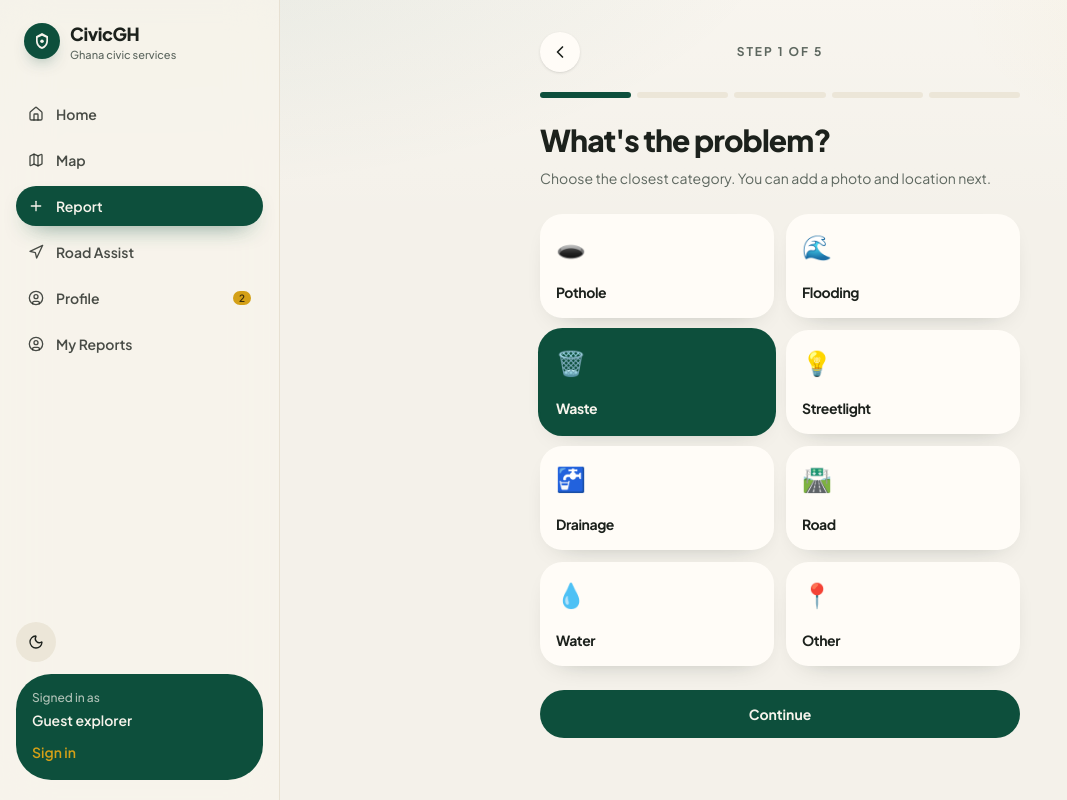
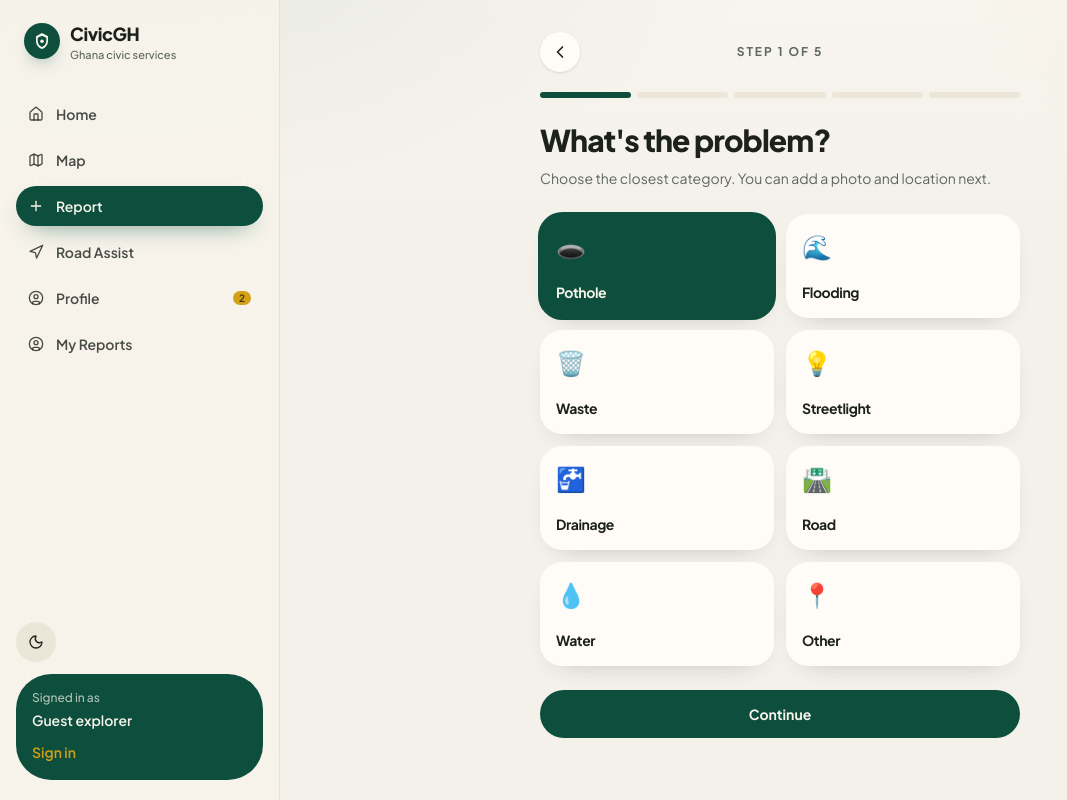
Before and after one commit to parrycollins/civic-assist, a Next.js app: page /report in a window 1280 px wide. Shown: the whole page, without its empty margins (0-1067 px from the left). Built offline with nearby package versions, Linux system fonts and the light colour scheme.

Commit message:
Fix report category selection sticking on Waste
Co-authored-by: parrycollins7 <parrycollins7@gmail.com>

```diff
--- a/src/components/report/ReportForm.tsx
+++ b/src/components/report/ReportForm.tsx
@@ -1,6 +1,6 @@
 "use client";
 
-import { useEffect, useMemo, useState } from "react";
+import { useMemo, useState } from "react";
 import { useRouter } from "next/navigation";
 import { Camera, Check, ChevronLeft, MapPin } from "lucide-react";
 import { toast } from "sonner";
@@ -40,9 +40,15 @@ export function ReportForm({
   const user = useCivicStore((s) => s.user);
   const addIssue = useCivicStore((s) => s.addIssue);
   const [step, setStep] = useState(0);
-  const [choiceId, setChoiceId] = useState(
-    CHOICES.find((c) => c.hazard === preset?.roadHazard || c.category === preset?.category)?.id ?? "pothole",
-  );
+  const [choiceId, setChoiceId] = useState(() => {
+    if (preset?.roadHazard) {
+      return CHOICES.find((c) => c.hazard === preset.roadHazard)?.id ?? "pothole";
+    }
+    if (preset?.category) {
+      return CHOICES.find((c) => c.category === preset.category)?.id ?? "pothole";
+    }
+    return "pothole";
+  });
   const [title, setTitle] = useState(preset?.title ?? "");
   const [description, setDescription] = useState("");
   const [severity, setSeverity] = useState<Severity>("medium");
@@ -51,36 +57,6 @@ export function ReportForm({
   const [coords, setCoords] = useState({ lat: 5.6037, lng: -0.187 });
   const [locLabel, setLocLabel] = useState("Accra (approximate)");
   const [done, setDone] = useState(false);
-
-  useEffect(() => {
-    try {
-      const raw = sessionStorage.getItem("civicgh-report-draft");
-      if (!raw) return;
-      const draft = JSON.parse(raw) as {
-        step?: number;
-        choiceId?: string;
-        title?: string;
-        description?: string;
-        severity?: Severity;
-        agencyId?: string;
-      };
-      if (typeof draft.step === "number") setStep(Math.min(4, Math.max(0, draft.step)));
-      if (draft.choiceId) setChoiceId(draft.choiceId);
-      if (typeof draft.title === "string") setTitle(draft.title);
-      if (typeof draft.description === "string") setDescription(draft.description);
-      if (draft.severity) setSeverity(draft.severity);
-      if (draft.agencyId) setAgencyId(draft.agencyId);
-    } catch {
-      /* ignore broken drafts */
-    }
-  }, []);
-
-  useEffect(() => {
-    sessionStorage.setItem(
-      "civicgh-report-draft",
-      JSON.stringify({ step, choiceId, title, description, severity, agencyId }),
-    );
-  }, [step, choiceId, title, description, severity, agencyId]);
 
   const choice = CHOICES.find((c) => c.id === choiceId) ?? CHOICES[0];
   const road = useMemo(
@@ -128,7 +104,6 @@ export function ReportForm({
       agencyId,
     });
     setDone(true);
-    sessionStorage.removeItem("civicgh-report-draft");
     toast.success("Report submitted. The map will update immediately.");
     window.setTimeout(() => router.push(`/issues/${issue.id}`), 1400);
   }
```
